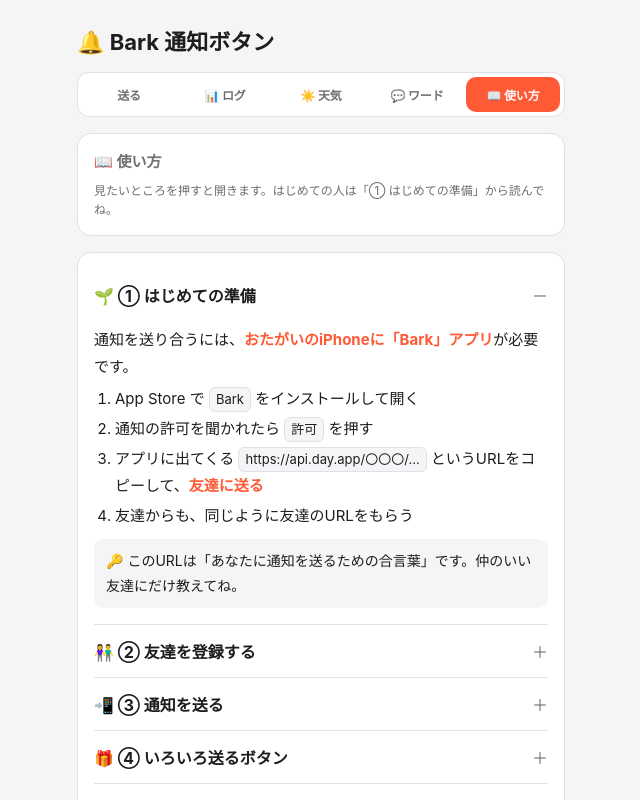
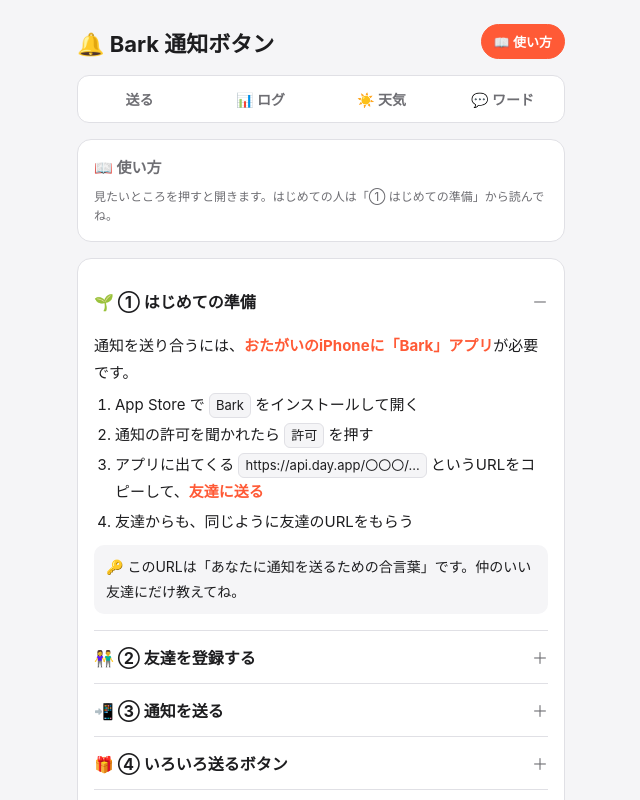
Before and after one commit to gerooo55/bark-notify, a website: page index.html in a window 1280 px wide. Both pictures are taken after a click on the button "📖 使い方". Shown: the top 800 px of the page, without its empty margins (319-959 px from the left). Drawn offline with Linux system fonts and the light colour scheme.

Commit message:
Add files via upload

```diff
--- a/index.html
+++ b/index.html
@@ -63,9 +63,12 @@
   /* タブ */
   .tabs { display: flex; gap: 6px; background: var(--card); border: 1px solid var(--border);
           border-radius: 12px; padding: 4px; margin-bottom: 16px; }
-  .tabs { gap: 2px; }
-  .tabs button { flex: 1; min-width: 0; padding: 9px 0; background: none; color: var(--sub); font-weight: 600;
-                 font-size: 12px; white-space: nowrap; letter-spacing: -0.02em; }
+  .tabs button { flex: 1; padding: 9px 2px; background: none; color: var(--sub); font-weight: 600; font-size: 14px; white-space: nowrap; }
+  .header { display: flex; align-items: center; justify-content: space-between; gap: 12px; margin: 4px 0 16px; }
+  .header h1 { margin: 0; }
+  .help-btn { flex: none; padding: 7px 12px; font-size: 13px; font-weight: 600; color: var(--sub);
+              background: var(--card); border: 1px solid var(--border); border-radius: 999px; }
+  .help-btn.on { background: var(--accent); border-color: var(--accent); color: #fff; }
 
   /* 使い方 */
   .help details { border-top: 1px solid var(--border); }
@@ -160,14 +163,16 @@
 </head>
 <body>
 <main>
-  <h1>🔔 Bark 通知ボタン</h1>
+  <div class="header">
+    <h1>🔔 Bark 通知ボタン</h1>
+    <button class="help-btn" data-page="pageHelp">📖 使い方</button>
+  </div>
 
   <div class="tabs">
     <button class="on" data-page="pageSend">送る</button>
     <button data-page="pageLog">📊 ログ</button>
     <button data-page="pageWeather">☀️ 天気</button>
     <button data-page="pageWords">💬 ワード</button>
-    <button data-page="pageHelp">📖 使い方</button>
   </div>
 
   <section id="pageHelp" class="help" hidden>
@@ -702,6 +707,7 @@ async function send(title, body, opts = {}) {
   const server = (store.get("server", "") || "https://api.day.app").replace(/\/+$/, "");
   // group を付けると iPhone 側で1つの束にまとめられるので、連打時は付けない
   const params = new URLSearchParams({ title });
+  if (opts.subtitle) params.set("subtitle", opts.subtitle);
   if (body) params.set("body", body);
   const icon = iconUrl();
   if (icon) params.set("icon", icon);
@@ -805,8 +811,9 @@ $("luckySend").innerHTML = `${emo(LUCKY_LOG)}ラッキーアイテム占いを
 $("luckySend").onclick = () => {
   if (!friends[selected]) return toast("先に友達を追加してね", false);
   haptic();
-  const body = `${rand(LUCKY_ITEMS)}\n🎨 ラッキーカラー：${rand(LUCKY_COLORS)}\n運勢：${rand(LUCKY_LUCK)}`;
-  send("🔮 今日のラッキーアイテム", body, { logAs: LUCKY_LOG });
+  // 通知でパッと見えるのは「タイトル・サブタイトル・本文2行」なので、アイテムをサブタイトルにする
+  const body = `🎨 ラッキーカラー：${rand(LUCKY_COLORS)}\n${rand(LUCKY_LUCK)}`;
+  send("🔮 今日のラッキーアイテム", body, { subtitle: rand(LUCKY_ITEMS), logAs: LUCKY_LOG });
 };
 
 // ---- サイコロ ----
@@ -920,9 +927,12 @@ QUICK.forEach(q => {
 
 
 // ---- タブ ----
-document.querySelectorAll(".tabs button").forEach(t => {
+// 使い方はタイトル横のボタンから開く（タブと同じ切り替え方）
+const pageButtons = document.querySelectorAll(".tabs button, .help-btn");
+pageButtons.forEach(t => {
   t.onclick = () => {
-    document.querySelectorAll(".tabs button").forEach(x => x.classList.toggle("on", x === t));
+    pageButtons.forEach(x => x.classList.toggle("on", x === t));
+    window.scrollTo(0, 0);
     ["pageSend", "pageLog", "pageWeather", "pageWords", "pageHelp"].forEach(p => $(p).hidden = t.dataset.page !== p);
     if (t.dataset.page === "pageWords") renderWords();
     if (t.dataset.page === "pageLog") renderLog();
@@ -1138,7 +1148,7 @@ $("wPreview").onclick = async () => {
     const items = await buildWeatherMessages();
     $("wPreviewOut").innerHTML = items.map(({ r, msg }) => `
       <div class="pv"><img src="${msg.icon}" alt="">
-        <div><b>${msg.title.replace(/</g, "&lt;")}</b>${msg.body.replace(/</g, "&lt;")}<br><small style="color:var(--sub)">→ ${r.name}</small></div>
+        <div><b>${msg.title.replace(/</g, "&lt;")}</b><b style="font-weight:600;color:var(--text)">${msg.subtitle.replace(/</g, "&lt;")}</b>${msg.body.replace(/</g, "&lt;")}<br><small style="color:var(--sub)">→ ${r.name}</small></div>
       </div>`).join("");
   } catch (e) { toast(e.message, false); }
 };
```
Also changed, not shown: weather.js (+8 -5 lines).
